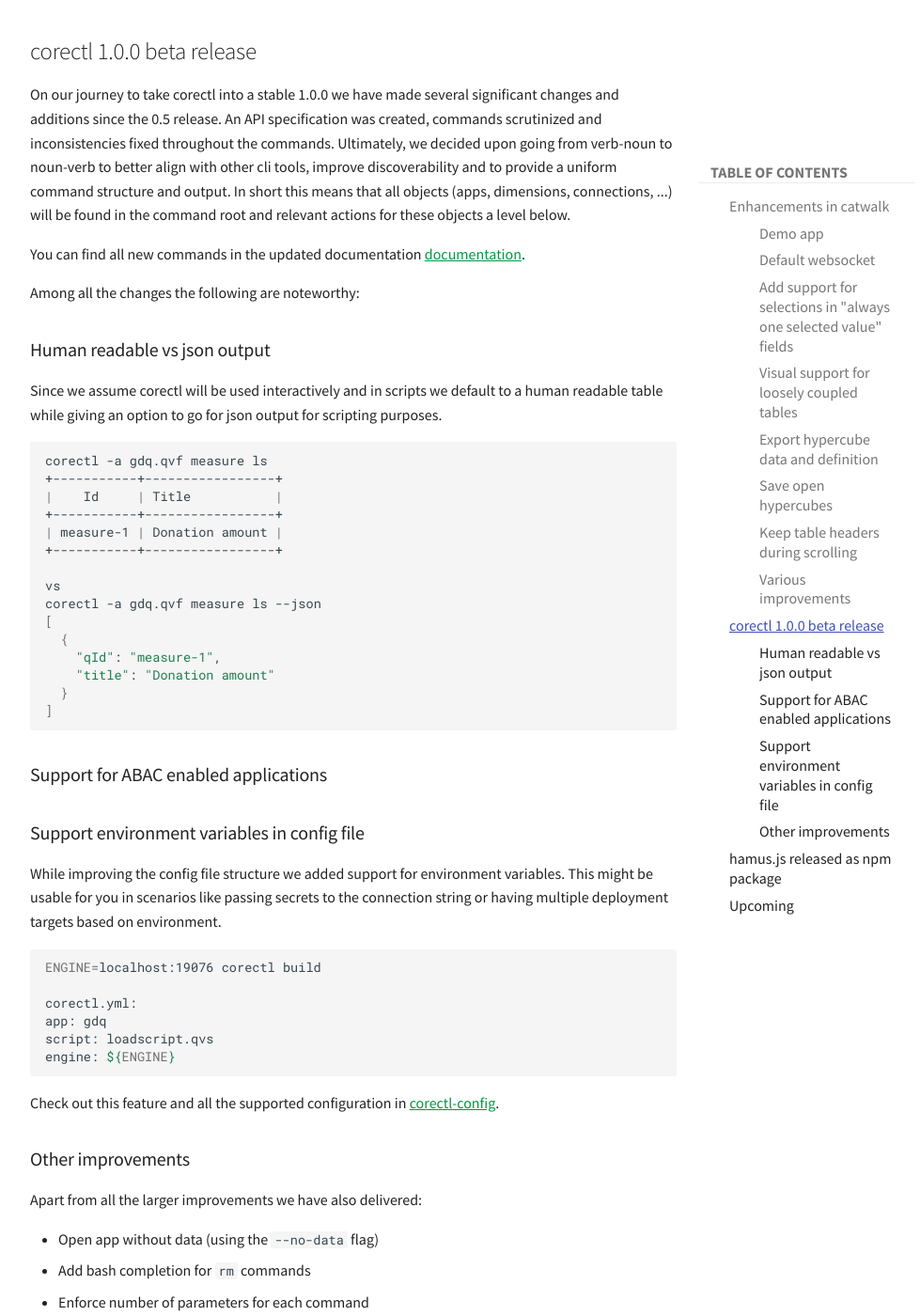
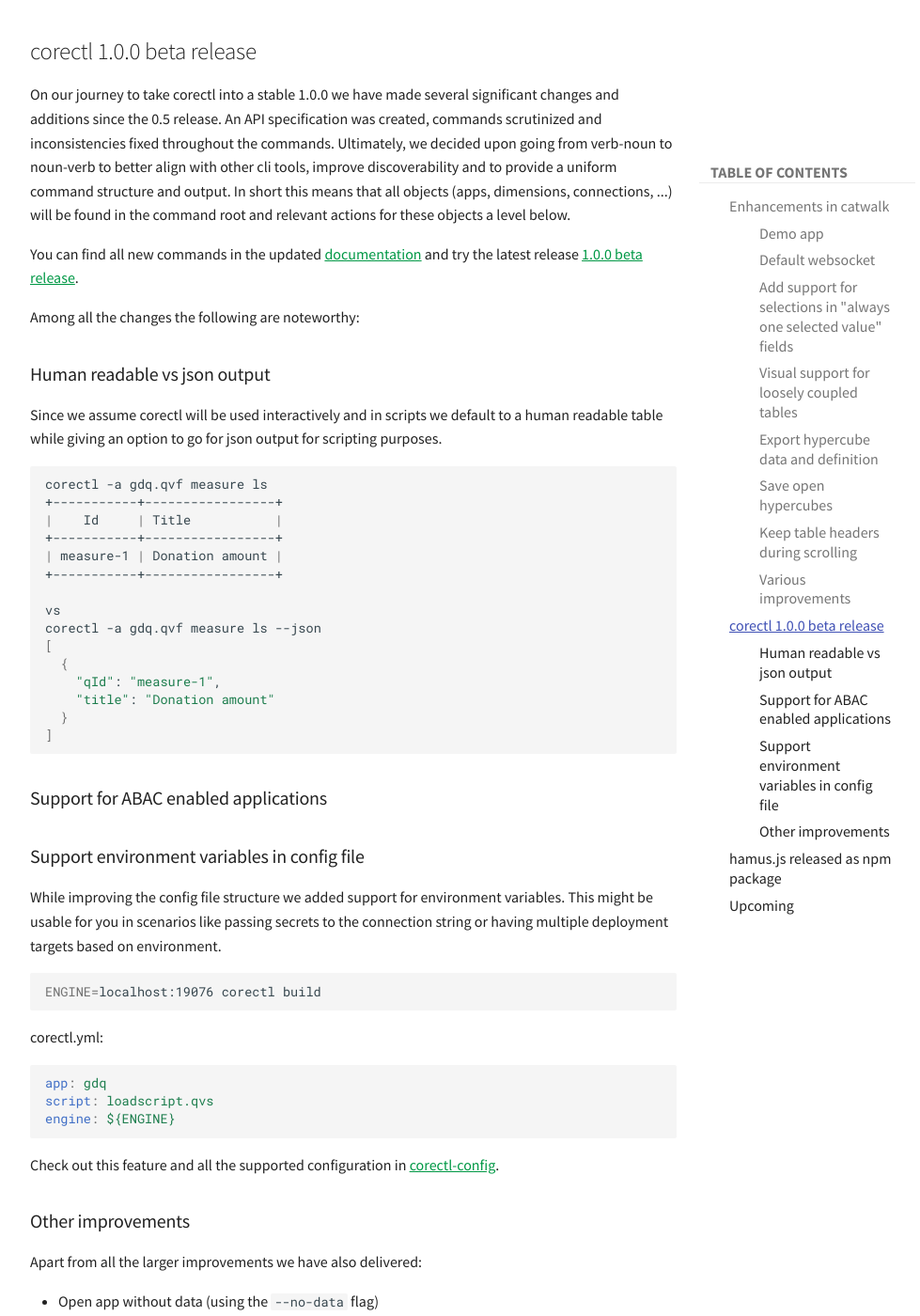
Before and after one commit to qlik-oss/core-website, an MkDocs documentation site: the page built from docs/updates/2019-04.md, in a window 1280 px wide and 1400 px high, scrolled down 4174 px. Shown: the whole window at 94% size, without its empty margins (264-1243 px from the left). Built offline with MkDocs 1.6.1 and Material for MkDocs 9.7.7, drawn with Linux system fonts in a browser that asks for light colours; comment, search, counter and statistics services are not loaded.

Commit message:
More review comments

````diff
--- a/docs/updates/2019-04.md
+++ b/docs/updates/2019-04.md
@@ -73,8 +73,9 @@
 discoverability and to provide a uniform command structure and output. In short this means that all objects (apps,
 dimensions, connections, ...) will be found in the command root and relevant actions for these objects a level below.
 
-You can find all new commands in the updated documentation
-[documentation](https://github.com/qlik-oss/corectl/blob/master/docs/corectl.md).
+You can find all new commands in the updated
+[documentation](https://github.com/qlik-oss/corectl/blob/master/docs/corectl.md) and try the latest release
+[1.0.0 beta release](https://github.com/qlik-oss/corectl/releases/tag/v1.0.0-beta.1).
 
 Among all the changes the following are noteworthy:
 
@@ -110,8 +111,11 @@
 
 ```bash
 ENGINE=localhost:19076 corectl build
+```
 
 corectl.yml:
+
+```yaml
 app: gdq
 script: loadscript.qvs
 engine: ${ENGINE}
````
